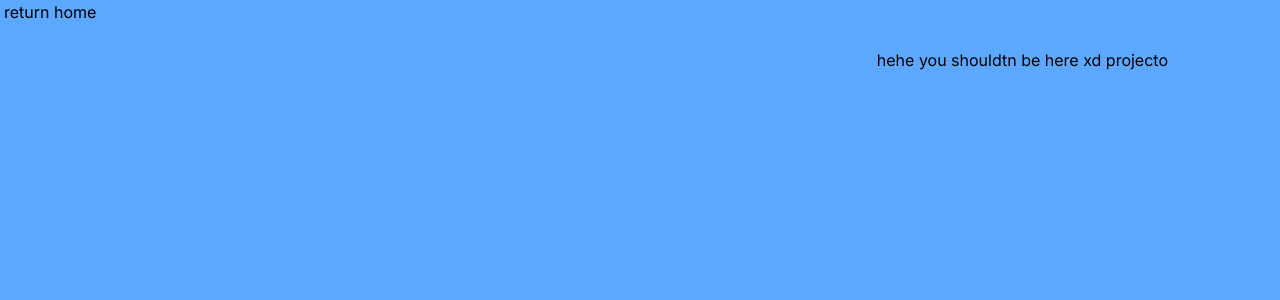
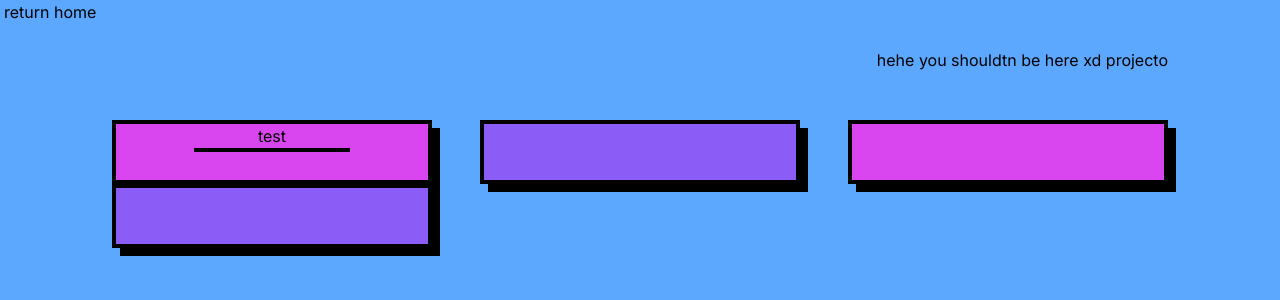
Before and after one commit to ElSammen/liamsalmon.com, a Next.js app: page /pages/projects in a window 1280 px wide. Shown: the top 300 px of the page. Built offline with nearby package versions, Linux system fonts and the light colour scheme.

Commit message:
dummy cards added to projects page

```diff
--- a/app/pages/projects/page.js
+++ b/app/pages/projects/page.js
@@ -11,6 +11,22 @@ export default function Projects() {
                 </Link>
                 hehe you shouldtn be here xd
                 projecto
+                <div className="projectbox flex sm:flex-row flex-wrap justify-between w-full sm:mx-auto sm:my-[3rem] text-center md: text-left">
+                    <div className="flex flex-col bg-fuchsia-500 border-4 border-black shadow-[8px_8px_0px_rgba(0,0,0,1)] w-[20rem] h-[4rem] text-center">
+                        <p className="border-b-4 border-black w-[50%] mx-auto">test</p>
+                    </div>
+
+                    <div className="flex flex-col projcard bg-violet-500 border-4 border-black shadow-[8px_8px_0px_rgba(0,0,0,1)] w-[20rem] h-[4rem] text-center">
+
+                    </div>
+
+                    <div className="flex flex-col bg-fuchsia-500 border-4 border-black shadow-[8px_8px_0px_rgba(0,0,0,1)] w-[20rem] h-[4rem] text-center">
+
+                    </div>
+
+                    <div className="flex flex-col bg-violet-500 border-4 border-black shadow-[8px_8px_0px_rgba(0,0,0,1)] w-[20rem] h-[4rem] text-center">
+                    </div>
+                </div>
             </section>
         </main>
 
```
